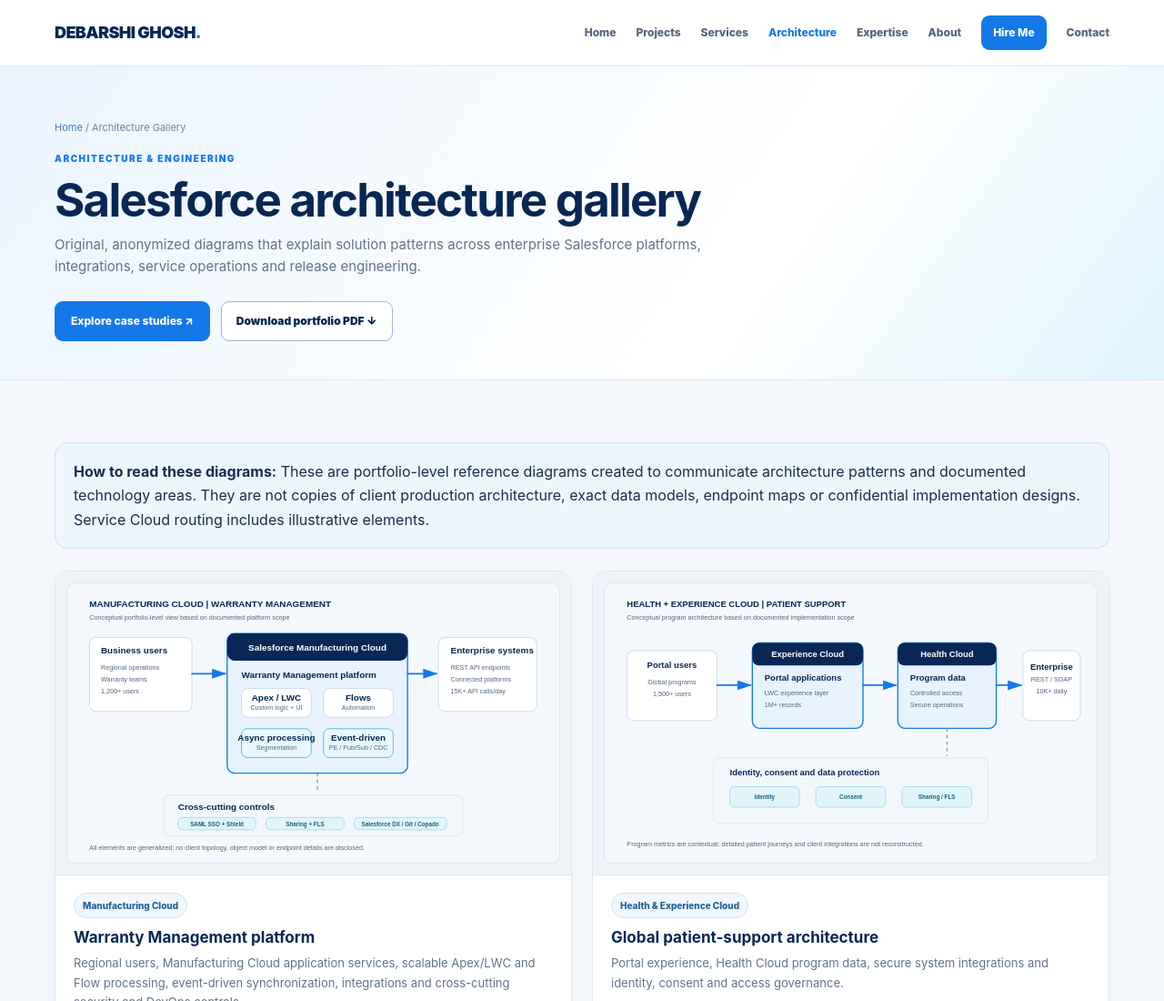
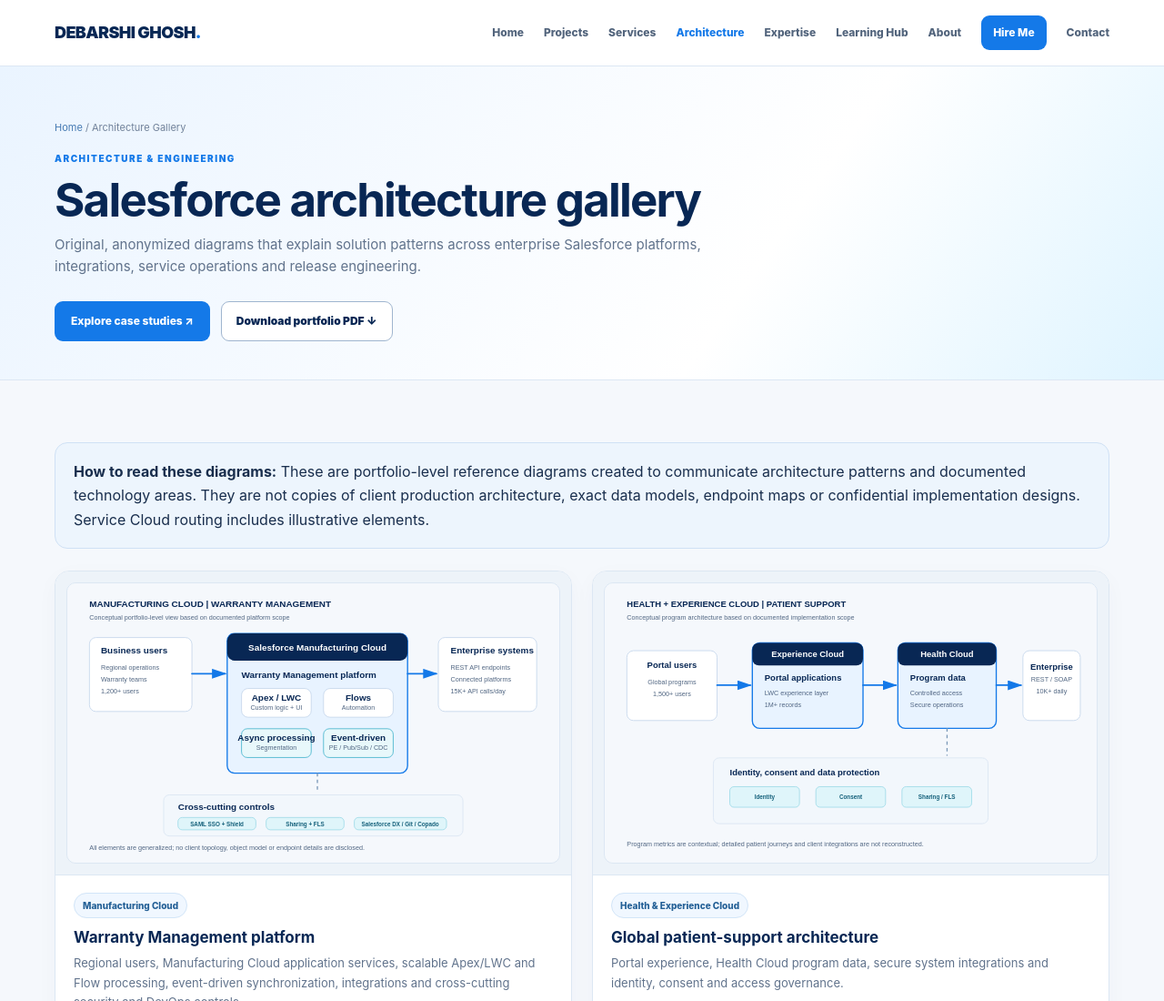
Before and after one commit to debarshi-ghosh/debarshi-salesforce-portfolio, a plain HTML site: page architecture/index.html in a window 1280 px wide. Shown: the top 1100 px of the page at 91% size. Drawn offline with Linux system fonts and the light colour scheme.

Commit message:
Add Learning Hub to site-wide navigation

```diff
--- a/architecture/index.html
+++ b/architecture/index.html
@@ -1,5 +1,5 @@
 <!doctype html><html lang="en"><head><meta charset="utf-8"><meta name="viewport" content="width=device-width,initial-scale=1"><meta name="description" content="Original, anonymized Salesforce architecture diagrams for Manufacturing Cloud, Health Cloud, Service Cloud, integrations and CI/CD."><meta name="theme-color" content="#082754"><title>Salesforce Architecture Gallery | Debarshi Ghosh</title><link rel="stylesheet" href="../assets/site.css"></head><body>
-<header class="site-header"><div class="wrap nav"><a class="brand" href="../index.html">DEBARSHI GHOSH<span>.</span></a><nav class="navlinks"><a href="../index.html">Home</a><a href="../projects/index.html">Projects</a><a href="../services/index.html">Services</a><a class="active" href="../architecture/index.html">Architecture</a><a href="../expertise/index.html">Expertise</a><a href="../about/index.html">About</a><a class="hire-link" href="../hire-me/index.html">Hire Me</a><a href="../contact/index.html">Contact</a></nav></div></header>
+<header class="site-header"><div class="wrap nav"><a class="brand" href="../index.html">DEBARSHI GHOSH<span>.</span></a><nav class="navlinks"><a href="../index.html">Home</a><a href="../projects/index.html">Projects</a><a href="../services/index.html">Services</a><a class="active" href="../architecture/index.html">Architecture</a><a href="../expertise/index.html">Expertise</a><a href="../blog/index.html">Learning Hub</a><a href="../about/index.html">About</a><a class="hire-link" href="../hire-me/index.html">Hire Me</a><a href="../contact/index.html">Contact</a></nav></div></header>
 <main>
 <section class="page-hero"><div class="wrap"><div class="breadcrumb"><a href="../index.html">Home</a> / Architecture Gallery</div><div class="section-kicker">Architecture & engineering</div><h1>Salesforce architecture gallery</h1><p>Original, anonymized diagrams that explain solution patterns across enterprise Salesforce platforms, integrations, service operations and release engineering.</p><div class="actions"><a class="btn btn-blue" href="../projects/index.html">Explore case studies ↗</a><a class="btn btn-outline-dark" href="../assets/Debarshi_Ghosh_Salesforce_Portfolio.pdf" download>Download portfolio PDF ↓</a></div></div></section>
 <section><div class="wrap"><div class="architecture-note"><strong>How to read these diagrams:</strong> These are portfolio-level reference diagrams created to communicate architecture patterns and documented technology areas. They are not copies of client production architecture, exact data models, endpoint maps or confidential implementation designs. Service Cloud routing includes illustrative elements.</div>
```
